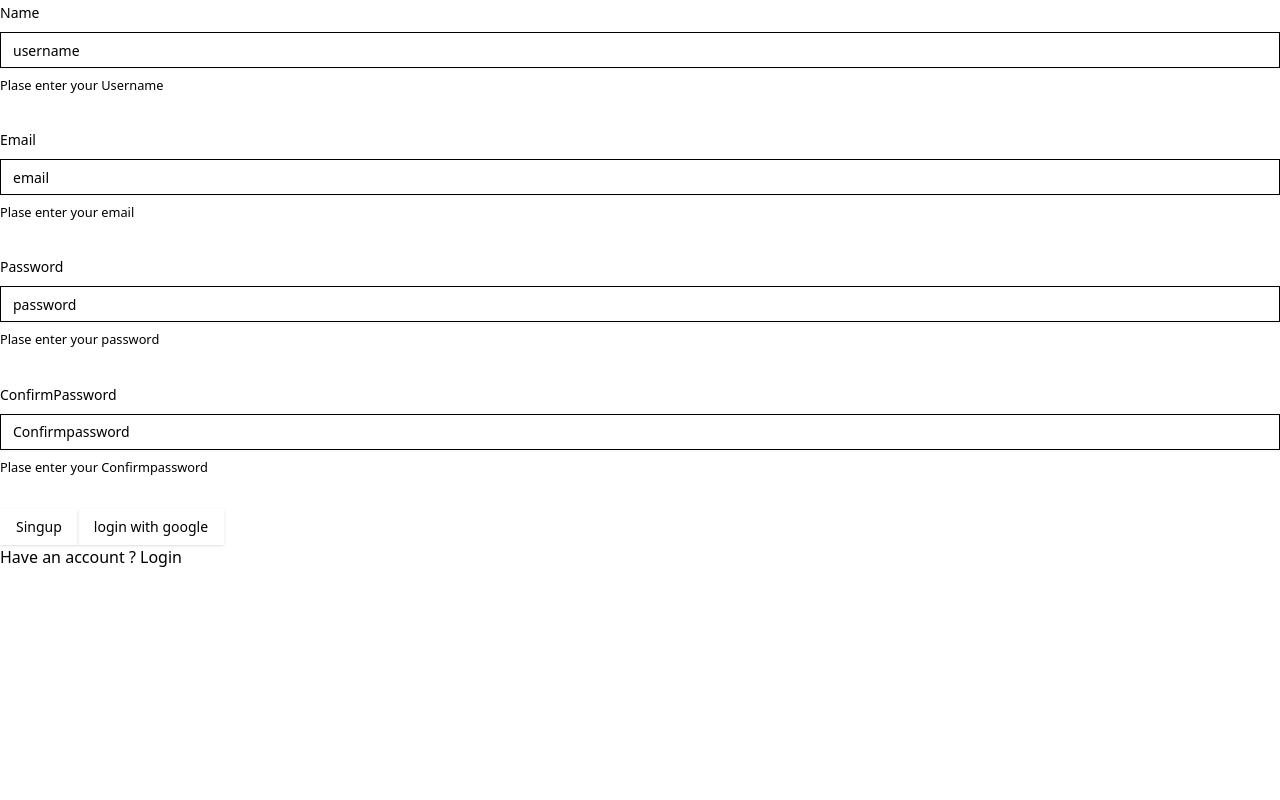
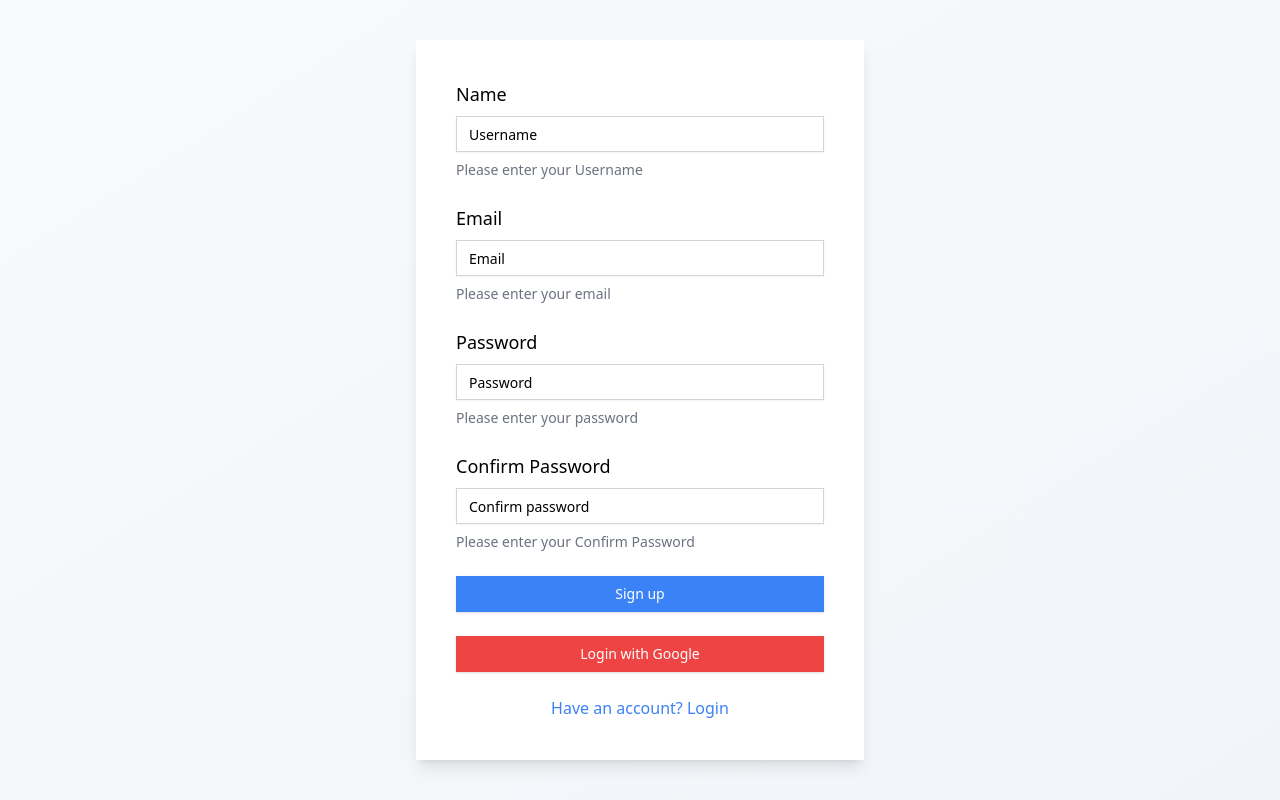
Before and after one commit to animesh65432/Astrotalk, a Next.js app: page /signup in a window 1280 px wide. Built offline with nearby package versions, Linux system fonts and the light colour scheme.

Commit message:
everything is completed

```diff
--- a/src/app/api/users/forgetpassword/route.ts
+++ b/src/app/api/users/forgetpassword/route.ts
@@ -37,7 +37,7 @@ export const POST = async (request: NextRequest) => {
       to: email,
       subject: "Password Reset Request",
       html: `<a href='http://localhost:3000
-/updatepassword/${newforgetpassword._id}'>Click here to reset your password</a>`,
+/UpdatePassword/${newforgetpassword._id}'>Click here to reset your password</a>`,
     });
 
     return NextResponse.json(
--- a/src/components/Login.tsx
+++ b/src/components/Login.tsx
@@ -19,13 +19,14 @@ import { useLoginUser } from "../hooks";
 import { useToast } from "@/hooks/use-toast";
 import Link from "next/link";
 import { signIn } from "next-auth/react";
+import { useRouter } from "next/navigation";
 
 const LoginPage: React.FC = () => {
   const form = useForm<LoginTypes>({
     resolver: zodResolver(LogInSchema),
   });
+  const router = useRouter();
   const [loading, logintheuser, errormessage] = useLoginUser();
-  console.log(errormessage);
   const { toast } = useToast();
   const onSubmit = async (data: LoginTypes) => {
     try {
@@ -33,37 +34,45 @@ const LoginPage: React.FC = () => {
 
       if (result) {
         toast({
-          title: "Login Sucessfully",
-          description: "you are now logged in",
+          title: "Login Successfully",
+          description: "You are now logged in",
         });
+        router.push("/");
       } else {
         toast({
-          title: "login Failed",
+          title: "Login Failed",
           description: errormessage,
         });
       }
     } catch (error) {
       toast({
-        title: "Eroor Something Went Wrong",
+        title: "Error Something Went Wrong",
         description: "Please try again later",
       });
     }
   };
 
   return (
-    <div>
+    <div className="min-h-screen flex items-center justify-center bg-gradient-to-br from-gray-100 to-gray-200 p-4">
+      <div className="w-full max-w-md bg-white shadow-md rounded-lg p-6 space-y-6 md:p-8 lg:p-10">
         <Form {...form}>
-        <form onSubmit={form.handleSubmit(onSubmit)} className="space-y-8">
+          <form onSubmit={form.handleSubmit(onSubmit)} className="space-y-6">
             <FormField
               control={form.control}
               name="email"
               render={({ field }) => (
                 <FormItem>
-                <FormLabel>Email</FormLabel>
+                  <FormLabel className="text-lg">Email</FormLabel>
                   <FormControl>
-                  <Input placeholder="email" {...field} />
+                    <Input
+                      className="border-gray-300 focus:border-blue-500 focus:ring-blue-500"
+                      placeholder="Email"
+                      {...field}
+                    />
                   </FormControl>
-                <FormDescription>Please enter your email</FormDescription>
+                  <FormDescription className="text-sm text-gray-500">
+                    Please enter your email
+                  </FormDescription>
                   <FormMessage />
                 </FormItem>
               )}
@@ -73,23 +82,55 @@ const LoginPage: React.FC = () => {
               name="password"
               render={({ field }) => (
                 <FormItem>
-                <FormLabel>Password</FormLabel>
+                  <FormLabel className="text-lg">Password</FormLabel>
                   <FormControl>
-                  <Input placeholder="password" {...field} />
+                    <Input
+                      className="border-gray-300 focus:border-blue-500 focus:ring-blue-500"
+                      placeholder="Password"
+                      type="password"
+                      {...field}
+                    />
                   </FormControl>
-                <FormDescription>Please enter your password</FormDescription>
+                  <FormDescription className="text-sm text-gray-500">
+                    Please enter your password
+                  </FormDescription>
                   <FormMessage />
                 </FormItem>
               )}
             />
 
-          <Button type="submit">{loading ? "Loading..." : "Login"}</Button>
+            <Button
+              className={`w-full bg-blue-500 hover:bg-blue-600 text-white py-2 px-4 rounded-md ${
+                loading ? "cursor-not-allowed opacity-50" : ""
+              }`}
+              type="submit"
+            >
+              {loading ? "Loading..." : "Login"}
+            </Button>
+          </form>
+          <Button
+            className="w-full bg-red-500 hover:bg-red-600 text-white py-2 px-4 rounded-md"
+            onClick={() => signIn("google")}
+          >
+            Login with Google
+          </Button>
 
-          <Button onClick={() => signIn("google")}>log with google</Button>
-        </form>
-        <Link href="/signup">Don't have an account yet ?</Link>
-        <Link href="/ResetPassword">forget your password</Link>
+          <div className="mt-4 text-center space-y-2">
+            <Link
+              href="/signup"
+              className="block text-blue-500 hover:underline"
+            >
+              Don't have an account yet?
+            </Link>
+            <Link
+              href="/ResetPassword"
+              className="block text-blue-500 hover:underline"
+            >
+              Forgot your password?
+            </Link>
+          </div>
         </Form>
+      </div>
     </div>
   );
 };
--- a/src/components/ResetPassword.tsx
+++ b/src/components/ResetPassword.tsx
@@ -31,46 +31,64 @@ const ResetPassword: React.FC = () => {
 
       if (result) {
         toast({
-          title: "Sent Email The Email",
-          description: "Please Check Your Email",
+          title: "Email Sent",
+          description:
+            "Please check your email for password reset instructions.",
         });
       } else {
         toast({
-          title: "Errors",
+          title: "Error",
           description: errormessage,
         });
       }
     } catch (error) {
       toast({
         title: "Something Went Wrong",
-        description: "Plase try again  later",
+        description: "Please try again later.",
       });
     }
   };
 
   return (
-    <div>
+    <div className="min-h-screen flex items-center justify-center bg-gradient-to-br from-gray-100 to-gray-300 p-6">
+      <div className="w-full max-w-md bg-white shadow-lg rounded-lg p-6 md:p-8 lg:p-10 space-y-6">
+        <h1 className="text-2xl font-semibold text-center text-gray-800">
+          Reset Password
+        </h1>
         <Form {...form}>
-        <form onSubmit={form.handleSubmit(onSubmit)} className="space-y-8">
+          <form onSubmit={form.handleSubmit(onSubmit)} className="space-y-6">
             <FormField
               control={form.control}
               name="email"
               render={({ field }) => (
                 <FormItem>
-                <FormLabel>Email</FormLabel>
+                  <FormLabel className="text-lg">Email</FormLabel>
                   <FormControl>
-                  <Input placeholder="email" {...field} />
+                    <Input
+                      className="border-gray-300 focus:border-blue-500 focus:ring-blue-500 w-full"
+                      placeholder="Enter your email"
+                      type="email"
+                      {...field}
+                    />
                   </FormControl>
-                <FormDescription>Please enter your email</FormDescription>
+                  <FormDescription className="text-sm text-gray-500">
+                    Please enter the email associated with your account.
+                  </FormDescription>
                   <FormMessage />
                 </FormItem>
               )}
             />
-          <Button type="submit">
-            {isLoading ? "Loading ..." : "Reset PassWord"}
+            <Button
+              className={`w-full bg-blue-500 hover:bg-blue-600 text-white py-2 px-4 rounded-md ${
+                isLoading ? "cursor-not-allowed opacity-50" : ""
+              }`}
+              type="submit"
+            >
+              {isLoading ? "Loading..." : "Reset Password"}
             </Button>
           </form>
         </Form>
+      </div>
     </div>
   );
 };
--- a/src/components/Singup.tsx
+++ b/src/components/Singup.tsx
@@ -19,6 +19,7 @@ import { useCreateUser } from "../hooks";
 import { useToast } from "@/hooks/use-toast";
 import Link from "next/link";
 import { signIn } from "next-auth/react";
+
 const SingupPage: React.FC = () => {
   const form = useForm<SingupTypes>({
     resolver: zodResolver(SingupSchema),
@@ -42,25 +43,33 @@ const SingupPage: React.FC = () => {
       }
     } catch (error) {
       toast({
-        title: "Eroor Something Went Wrong",
+        title: "Error Something Went Wrong",
         description: "Please try again later",
       });
     }
   };
+
   return (
-    <div>
+    <div className="min-h-screen flex items-center justify-center bg-gradient-to-br from-slate-50 to-slate-100 p-4">
+      <div className="w-full max-w-md bg-white shadow-lg rounded-lg p-6 space-y-6 md:p-8 lg:p-10">
         <Form {...form}>
-        <form onSubmit={form.handleSubmit(onSubmit)} className="space-y-8">
+          <form onSubmit={form.handleSubmit(onSubmit)} className="space-y-6">
             <FormField
               control={form.control}
               name="name"
               render={({ field }) => (
                 <FormItem>
-                <FormLabel>Name</FormLabel>
+                  <FormLabel className="text-lg">Name</FormLabel>
                   <FormControl>
-                  <Input placeholder="username" {...field} />
+                    <Input
+                      className="border-gray-300 focus:border-blue-500 focus:ring-blue-500"
+                      placeholder="Username"
+                      {...field}
+                    />
                   </FormControl>
-                <FormDescription>Plase enter your Username</FormDescription>
+                  <FormDescription className="text-sm text-gray-500">
+                    Please enter your Username
+                  </FormDescription>
                   <FormMessage />
                 </FormItem>
               )}
@@ -70,11 +79,17 @@ const SingupPage: React.FC = () => {
               name="email"
               render={({ field }) => (
                 <FormItem>
-                <FormLabel>Email</FormLabel>
+                  <FormLabel className="text-lg">Email</FormLabel>
                   <FormControl>
-                  <Input placeholder="email" {...field} />
+                    <Input
+                      className="border-gray-300 focus:border-blue-500 focus:ring-blue-500"
+                      placeholder="Email"
+                      {...field}
+                    />
                   </FormControl>
-                <FormDescription>Plase enter your email</FormDescription>
+                  <FormDescription className="text-sm text-gray-500">
+                    Please enter your email
+                  </FormDescription>
                   <FormMessage />
                 </FormItem>
               )}
@@ -84,11 +99,18 @@ const SingupPage: React.FC = () => {
               name="password"
               render={({ field }) => (
                 <FormItem>
-                <FormLabel>Password</FormLabel>
+                  <FormLabel className="text-lg">Password</FormLabel>
                   <FormControl>
-                  <Input placeholder="password" {...field} />
+                    <Input
+                      className="border-gray-300 focus:border-blue-500 focus:ring-blue-500"
+                      placeholder="Password"
+                      type="password"
+                      {...field}
+                    />
                   </FormControl>
-                <FormDescription>Plase enter your password</FormDescription>
+                  <FormDescription className="text-sm text-gray-500">
+                    Please enter your password
+                  </FormDescription>
                   <FormMessage />
                 </FormItem>
               )}
@@ -98,23 +120,45 @@ const SingupPage: React.FC = () => {
               name="confirmpassword"
               render={({ field }) => (
                 <FormItem>
-                <FormLabel>ConfirmPassword</FormLabel>
+                  <FormLabel className="text-lg">Confirm Password</FormLabel>
                   <FormControl>
-                  <Input placeholder="Confirmpassword" {...field} />
+                    <Input
+                      className="border-gray-300 focus:border-blue-500 focus:ring-blue-500"
+                      placeholder="Confirm password"
+                      type="password"
+                      {...field}
+                    />
                   </FormControl>
-                <FormDescription>
-                  Plase enter your Confirmpassword
+                  <FormDescription className="text-sm text-gray-500">
+                    Please enter your Confirm Password
                   </FormDescription>
                   <FormMessage />
                 </FormItem>
               )}
             />
-
-          <Button type="submit">{loading ? "Loading ..." : "Singup"}</Button>
-          <Button onClick={() => signIn("google")}>login with google</Button>
+            <Button
+              className={`w-full bg-blue-500 hover:bg-blue-600 text-white py-2 px-4 rounded-md ${
+                loading ? "cursor-not-allowed opacity-50" : ""
+              }`}
+              type="submit"
+            >
+              {loading ? "Loading..." : "Sign up"}
+            </Button>
           </form>
-        <Link href="/login">Have an account ? Login</Link>
+          <Button
+            className="w-full bg-red-500 hover:bg-red-600 text-white py-2 px-4 rounded-md"
+            onClick={() => signIn("google")}
+          >
+            Login with Google
+          </Button>
+          <Link
+            href="/login"
+            className="block text-center text-blue-500 hover:underline mt-4"
+          >
+            Have an account? Login
+          </Link>
         </Form>
+      </div>
     </div>
   );
 };
--- a/src/components/UpdatePasword.tsx
+++ b/src/components/UpdatePasword.tsx
@@ -17,16 +17,17 @@ import { Button } from "./ui/button";
 import { UpdatePasswordTypes } from "../types";
 import { useUpdatePassword } from "../hooks";
 import { useToast } from "@/hooks/use-toast";
+
 type Props = {
   id: string;
 };
+
 const UpdatePasword: React.FC<Props> = ({ id }) => {
   const form = useForm<UpdatePasswordTypes>({
     resolver: zodResolver(UpdatePasswordSchema),
   });
   const [isLoading, errormessage, UpdatePassword] = useUpdatePassword();
   const { toast } = useToast();
-  console.log(errormessage);
 
   const onSubmit = async (data: UpdatePasswordTypes) => {
     try {
@@ -46,25 +47,36 @@ const UpdatePasword: React.FC<Props> = ({ id }) => {
     } catch (error) {
       toast({
         title: "Something Went Wrong",
-        description: "Plase try again later",
+        description: "Please try again later",
       });
     }
   };
 
   return (
-    <div>
+    <div className="min-h-screen flex items-center justify-center bg-gradient-to-br from-gray-100 to-gray-300 p-6">
+      <div className="w-full max-w-md bg-white shadow-lg rounded-lg p-6 md:p-8 lg:p-10 space-y-6">
+        <h1 className="text-2xl font-semibold text-center text-gray-800">
+          Update Password
+        </h1>
         <Form {...form}>
-        <form onSubmit={form.handleSubmit(onSubmit)} className="space-y-8">
+          <form onSubmit={form.handleSubmit(onSubmit)} className="space-y-6">
             <FormField
               control={form.control}
               name="password"
               render={({ field }) => (
                 <FormItem>
-                <FormLabel>Email</FormLabel>
+                  <FormLabel className="text-lg">Password</FormLabel>
                   <FormControl>
-                  <Input placeholder="Password" {...field} />
+                    <Input
+                      className="border-gray-300 focus:border-blue-500 focus:ring-blue-500 w-full"
+                      placeholder="Password"
+                      type="password"
+                      {...field}
+                    />
                   </FormControl>
-                <FormDescription>Please enter your password</FormDescription>
+                  <FormDescription className="text-sm text-gray-500">
+                    Please enter your new password
+                  </FormDescription>
                   <FormMessage />
                 </FormItem>
               )}
@@ -74,19 +86,34 @@ const UpdatePasword: React.FC<Props> = ({ id }) => {
               name="confirmpassword"
               render={({ field }) => (
                 <FormItem>
-                <FormLabel>Email</FormLabel>
+                  <FormLabel className="text-lg">Confirm Password</FormLabel>
                   <FormControl>
-                  <Input placeholder="Confirm Password" {...field} />
+                    <Input
+                      className="border-gray-300 focus:border-blue-500 focus:ring-blue-500 w-full"
+                      placeholder="Confirm Password"
+                      type="password"
+                      {...field}
+                    />
                   </FormControl>
-                <FormDescription>Please confirm your password</FormDescription>
+                  <FormDescription className="text-sm text-gray-500">
+                    Please confirm your password
+                  </FormDescription>
                   <FormMessage />
                 </FormItem>
               )}
             />
 
-          <Button type="submit">{isLoading ? "Laoding..." : "Update"}</Button>
+            <Button
+              className={`w-full bg-blue-500 hover:bg-blue-600 text-white py-2 px-4 rounded-md ${
+                isLoading ? "cursor-not-allowed opacity-50" : ""
+              }`}
+              type="submit"
+            >
+              {isLoading ? "Loading..." : "Update"}
+            </Button>
           </form>
         </Form>
+      </div>
     </div>
   );
 };
--- a/src/middleware.ts
+++ b/src/middleware.ts
@@ -3,7 +3,8 @@ import { getToken } from "next-auth/jwt";
 
 export async function middleware(request: NextRequest) {
   try {
-    const token = request.cookies.get("token");
+    const token = request.cookies.get("token")?.value;
+    console.log("The token", token);
     const nextauthtoken = await getToken({
       req: request,
       secret: process.env.JSONWEBTOKEN as string,
```
Lines whose indentation alone changed are shown as unchanged.
